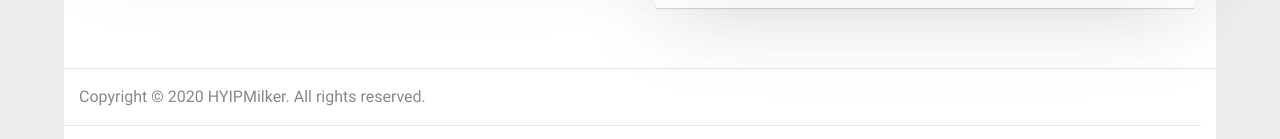
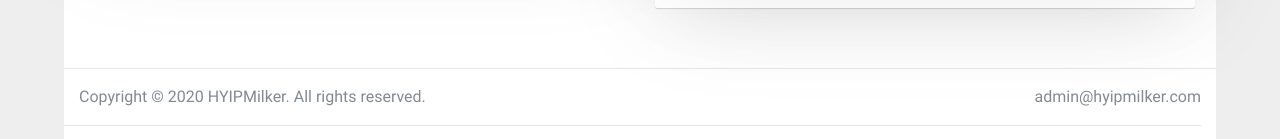
Before and after one commit to hm-gthb/hm-gthb.github.io, a Jekyll site: the page built from dashboard.html, in a window 1280 px wide and 1372 px high. Shown: the part 1230-1369 px from the top of the window. Built offline with Jekyll 4.4.1, drawn with Linux system fonts in a browser that asks for light colours; nearby versions of some CDN libraries.

Commit message:
Update dashboard.html

```diff
--- a/dashboard.html
+++ b/dashboard.html
@@ -236,6 +236,7 @@ permalink: dashboard.html
   <hr />
 
   <footer class = "container-fluid white text-muted">
+    <div class="pull-right">admin@hyipmilker.com</div>
     <div class = "container">Copyright © 2020 HYIPMilker. All rights reserved.</div>
     <hr />
   </footer>
```
